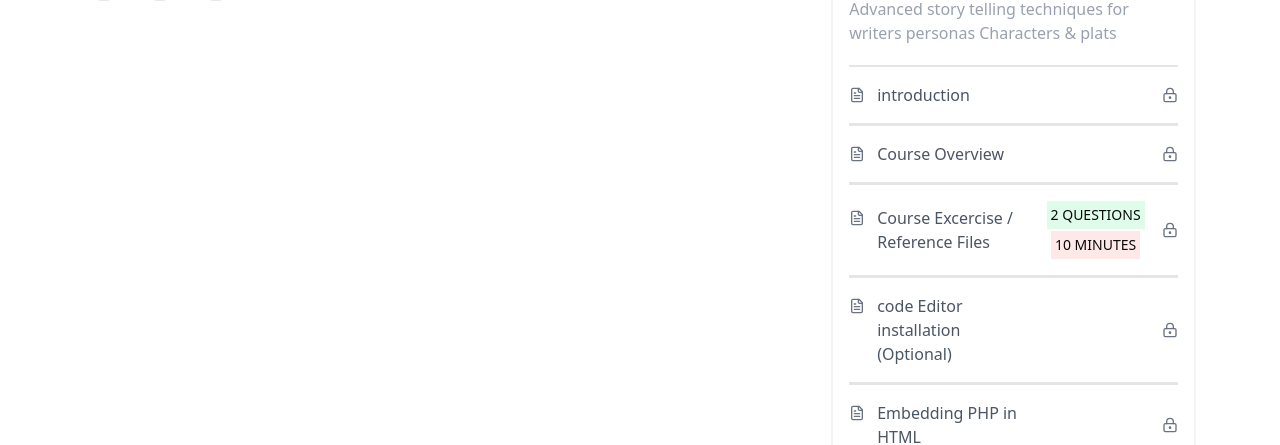
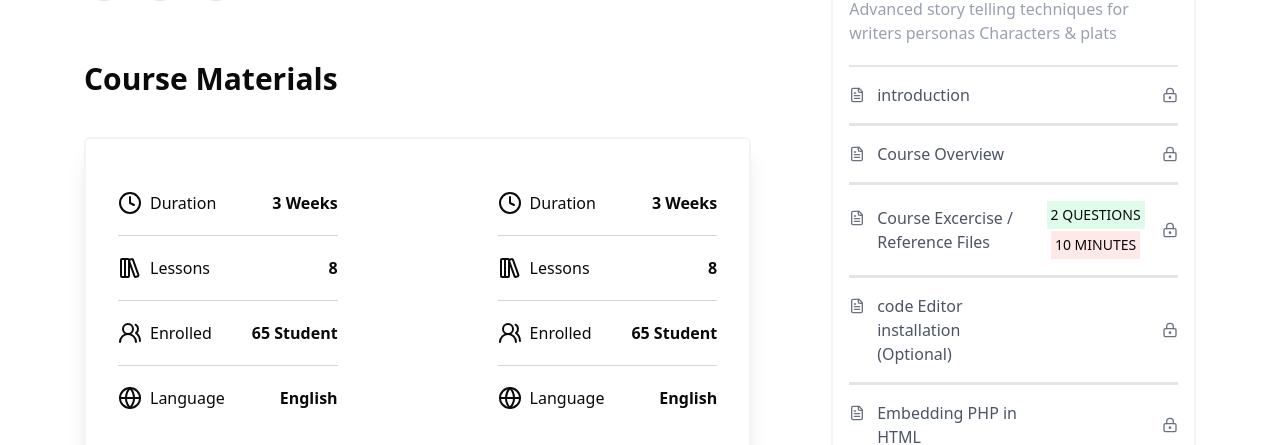
Before and after one commit to Abdelrhman143/itlegendtask, a Next.js app: page / in a window 1280 px wide. Shown: the part 361-806 px from the top of the page. Built offline with nearby package versions, Linux system fonts and the light colour scheme.

Commit message:
adding course stats section

```diff
--- /dev/null
+++ b/app/_components/CourseStats.tsx
@@ -0,0 +1,14 @@
+import React from "react";
+import StatsColumn from "./StatsColumn";
+
+export default function CourseStats() {
+  return (
+    <div>
+      <h2 className="text-3xl font-semibold mb-10">Course Materials</h2>
+      <div className="bg-white rounded-sm p-8 shadow-xl border-2 border-gray-100 flex gap-40">
+        <StatsColumn />
+        <StatsColumn />
+      </div>
+    </div>
+  );
+}
--- a/app/_components/MainContent.tsx
+++ b/app/_components/MainContent.tsx
@@ -1,12 +1,14 @@
 import React from "react";
 import VideoSection from "./VideoSection";
 import SocialMedia from "./SocialMedia";
+import CourseStats from "./CourseStats";
 
 export default function MainContent() {
   return (
     <div className="basis-3/5">
       <VideoSection />
       <SocialMedia />
+      <CourseStats />
     </div>
   );
 }
--- /dev/null
+++ b/app/_components/StatsColumn.tsx
@@ -0,0 +1,52 @@
+import { Clock, Globe, LibraryBig, UsersRound } from "lucide-react";
+import React from "react";
+
+type Stats = {
+  icon: React.ReactNode;
+  title: string;
+  content: string;
+};
+
+export default function StatsColumn() {
+  const stats: Stats[] = [
+    {
+      icon: <Clock />,
+      title: "Duration",
+      content: "3 Weeks",
+    },
+    {
+      icon: <LibraryBig />,
+      title: "Lessons",
+      content: "8",
+    },
+    {
+      icon: <UsersRound />,
+      title: "Enrolled",
+      content: "65 Student",
+    },
+    {
+      icon: <Globe />,
+      title: "Language",
+      content: "English",
+    },
+  ];
+
+  return (
+    <>
+      <ul className="flex-1 divide-y divide-gray-300">
+        {stats.map((stat) => (
+          <li
+            key={stat.title}
+            className="flex justify-between items-center py-5"
+          >
+            <div className="flex justify-between items-center gap-2">
+              <span>{stat.icon}</span>
+              <span>{stat.title}</span>
+            </div>
+            <span className="font-semibold">{stat.content}</span>
+          </li>
+        ))}
+      </ul>
+    </>
+  );
+}
```
